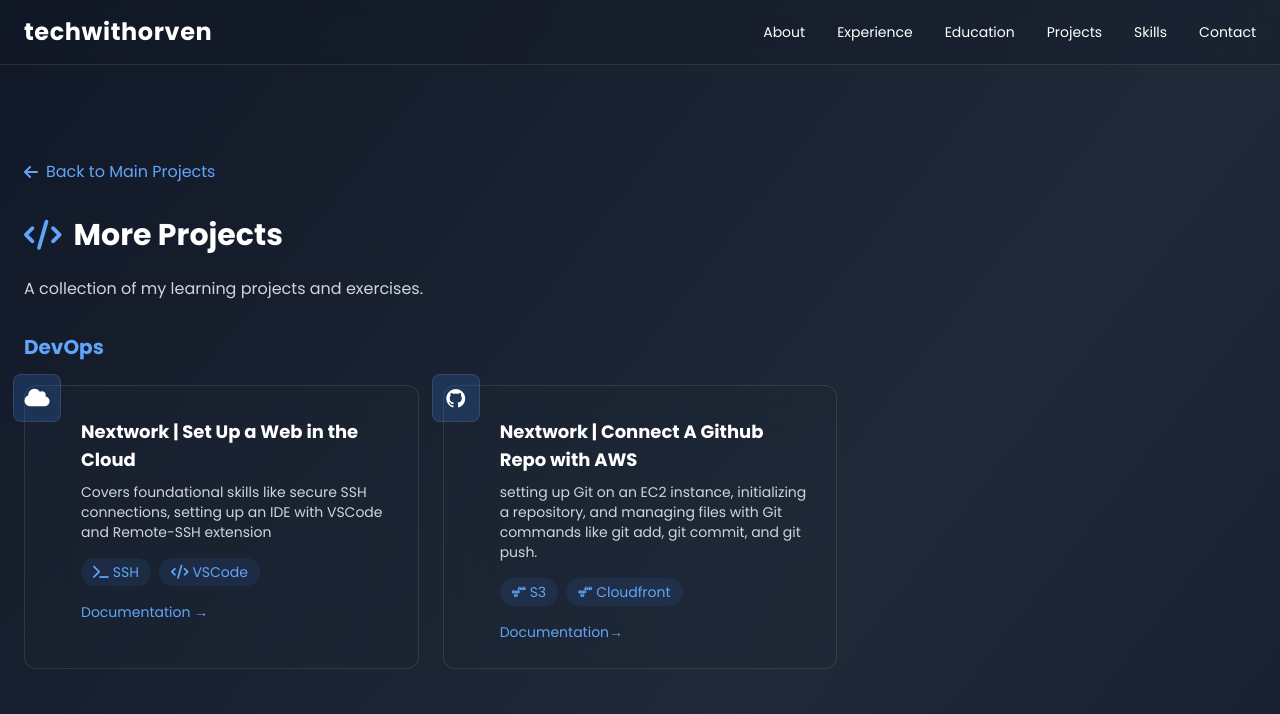
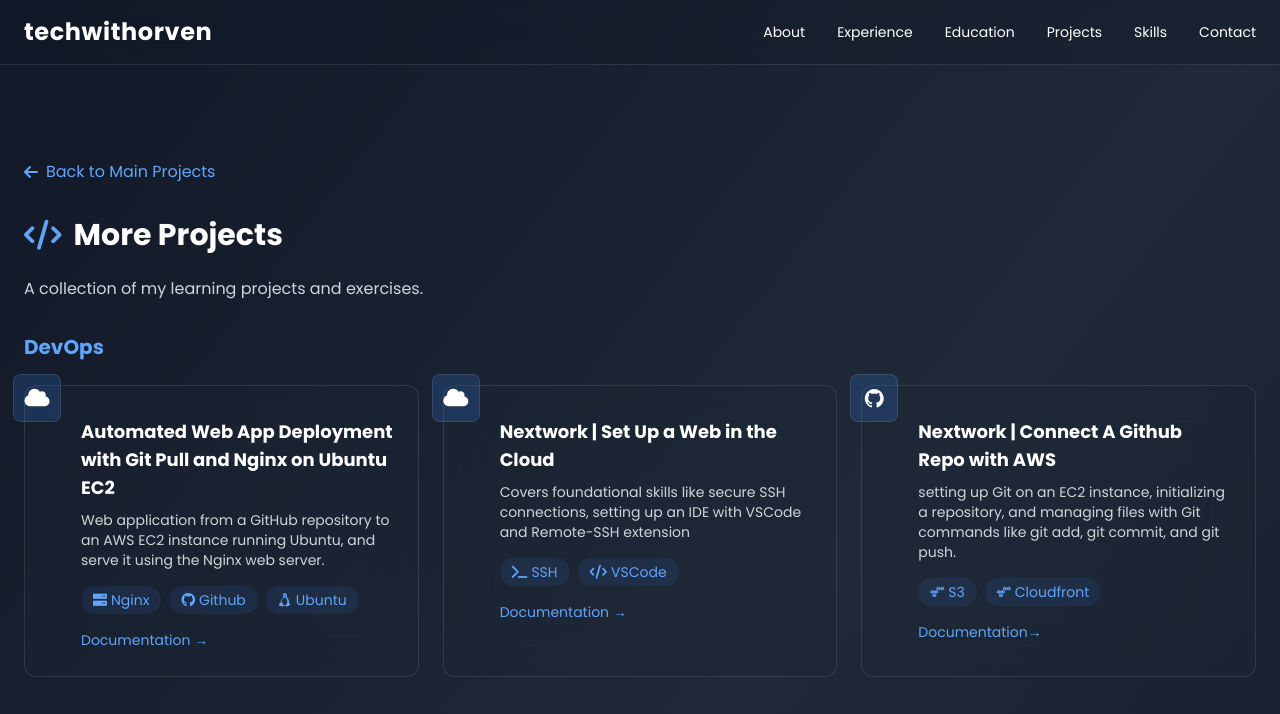
Before and after one commit to orvencasido/aws-cloud-resume-challenge, a plain HTML site: page website/basic-projects.html in a window 1280 px wide. Shown: the top 714 px of the page. Drawn offline with nearby package versions, Linux system fonts and the light colour scheme; no server answers.

Commit message:
added project: Automated Web App Deployment with Git Pull and Nginx on Ubuntu EC2

```diff
--- a/website/basic-projects.html
+++ b/website/basic-projects.html
@@ -76,7 +76,34 @@
                 <div class="mb-8 sm:mb-12">
                     <h3 class="text-lg sm:text-xl font-bold mb-4 sm:mb-6 text-blue-400">DevOps</h3>
                     <div class="grid grid-cols-1 md:grid-cols-2 lg:grid-cols-3 gap-4 sm:gap-6">
+
                         <!-- Project Card 1 -->
+                        <div class="bg-gray-800/30 backdrop-blur-xl p-4 sm:p-6 rounded-xl relative group hover:transform hover:scale-[1.01] transition-all duration-300 border border-white/10">
+                            <div class="absolute -left-2 sm:-left-3 -top-2 sm:-top-3 w-10 h-10 sm:w-12 sm:h-12 bg-blue-500/20 backdrop-blur-xl rounded-lg flex items-center justify-center transform group-hover:rotate-12 transition-transform duration-300 border border-white/10">
+                                <i class="fas fa-cloud text-lg sm:text-xl text-white"></i>
+                            </div>
+                            <div class="pl-6 sm:pl-8">
+                                <h3 class="text-base sm:text-lg font-bold mt-2">Automated Web App Deployment with Git Pull and Nginx on Ubuntu EC2</h3>
+                                <p class="mt-2 text-xs sm:text-sm text-gray-300">Web application from a GitHub repository to an AWS EC2 instance running Ubuntu, and serve it using the Nginx web server.</p>
+                                <div class="mt-3 sm:mt-4 flex flex-wrap gap-1.5 sm:gap-2">
+                                    <span class="px-2 sm:px-3 py-1 bg-blue-500/10 text-blue-400 rounded-full text-xs sm:text-sm flex items-center gap-1">
+                                        <i class="fas fa-server text-xs sm:text-sm"></i>
+                                        Nginx
+                                    </span>
+                                    <span class="px-2 sm:px-3 py-1 bg-blue-500/10 text-blue-400 rounded-full text-xs sm:text-sm flex items-center gap-1">
+                                        <i class="fab fa-github text-xs sm:text-sm"></i>
+                                        Github
+                                    </span>
+                                    <span class="px-2 sm:px-3 py-1 bg-blue-500/10 text-blue-400 rounded-full text-xs sm:text-sm flex items-center gap-1">
+                                        <i class="devicon-linux-plain text-xs sm:text-sm"></i>
+                                        Ubuntu
+                                    </span>
+                                </div>
+                                <a href="https://github.com/orvencasido/DevOps-documentation/blob/main/Documentation/Part-1-Set-Up-a-Web-App-in-the-Cloud-Documentation-cropped.pdf" class="text-blue-400 hover:text-blue-300 mt-3 sm:mt-4 inline-block text-xs sm:text-sm">Documentation →</a>
+                            </div>
+                        </div>
+
+                        <!-- Project Card 2 -->
                         <div class="bg-gray-800/30 backdrop-blur-xl p-4 sm:p-6 rounded-xl relative group hover:transform hover:scale-[1.01] transition-all duration-300 border border-white/10">
                             <div class="absolute -left-2 sm:-left-3 -top-2 sm:-top-3 w-10 h-10 sm:w-12 sm:h-12 bg-blue-500/20 backdrop-blur-xl rounded-lg flex items-center justify-center transform group-hover:rotate-12 transition-transform duration-300 border border-white/10">
                                 <i class="fas fa-cloud text-lg sm:text-xl text-white"></i>
@@ -98,7 +125,7 @@
                             </div>
                         </div>
 
-                        <!-- Project Card 2 -->
+                        <!-- Project Card 3 -->
                         <div class="bg-gray-800/30 backdrop-blur-xl p-4 sm:p-6 rounded-xl relative group hover:transform hover:scale-[1.01] transition-all duration-300 border border-white/10">
                             <div class="absolute -left-2 sm:-left-3 -top-2 sm:-top-3 w-10 h-10 sm:w-12 sm:h-12 bg-blue-500/20 backdrop-blur-xl rounded-lg flex items-center justify-center transform group-hover:rotate-12 transition-transform duration-300 border border-white/10">
                                 <i class="devicon-github-original text-lg sm:text-xl text-white"></i>
```
